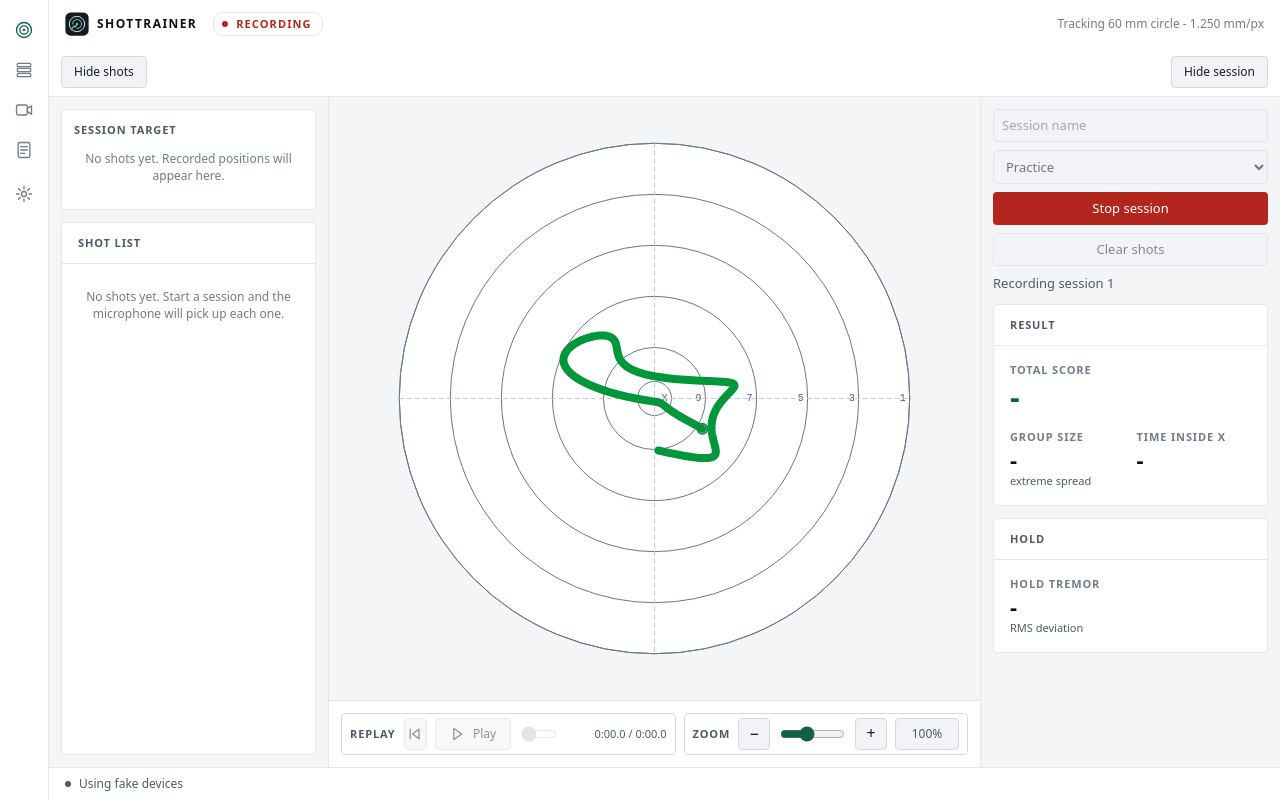
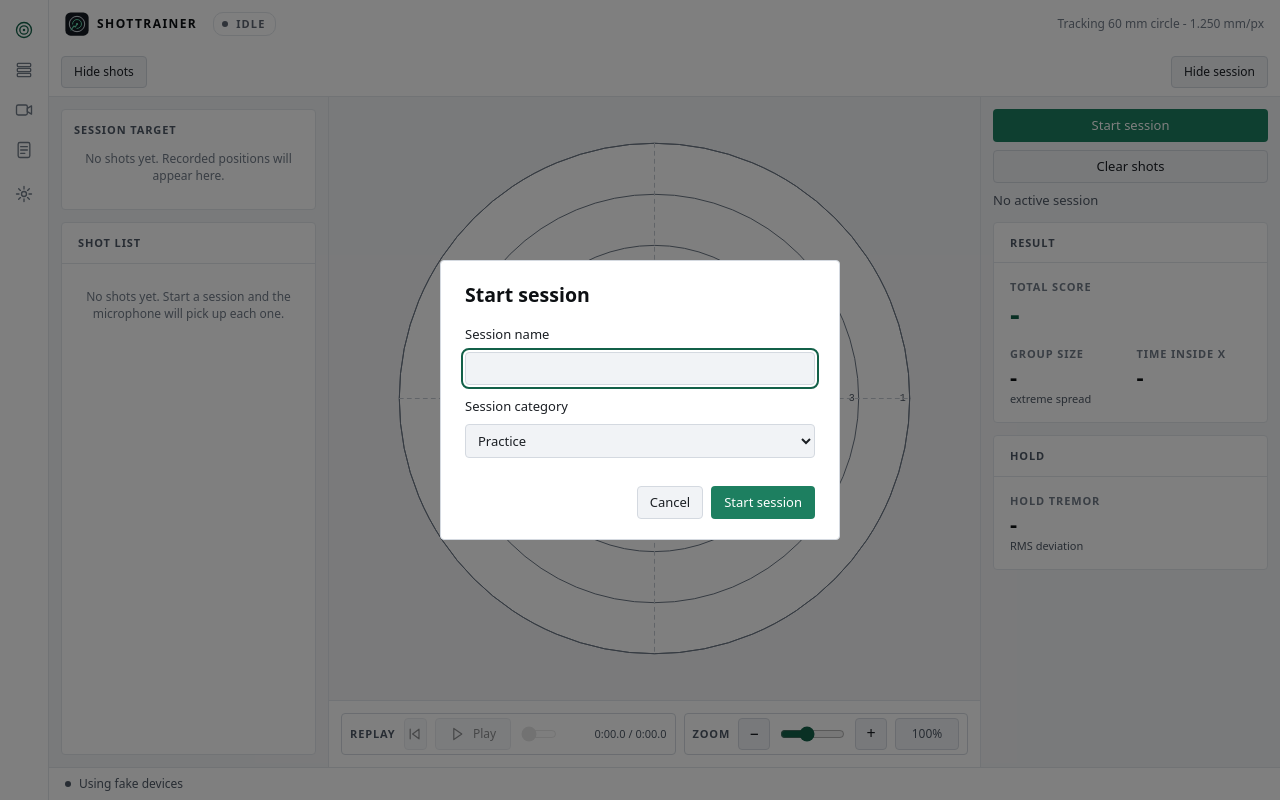
Before and after one commit to dsgnr/ShotTrainer, a Svelte app in the folder frontend/: page / in a window 1280 px wide. Both pictures are taken after a click on the button "Start session". Built offline with nearby package versions, Linux system fonts and the light colour scheme.

Commit message:
feat: ask for session details in a start dialog

```diff
--- a/frontend/src/components/SessionControls.svelte
+++ b/frontend/src/components/SessionControls.svelte
@@ -1,4 +1,5 @@
 <script lang="ts">
+  import { focusTrap } from "../lib/app/focus-trap";
   import type { CommandSender } from "../lib/app/commands";
   import { primaryLabel, secondaryDisabled } from "../lib/app/session-controls";
   import {
@@ -17,6 +18,7 @@
   let { session, summary, send }: Props = $props();
 
   let name = $state("");
+  let naming = $state(false);
   let category = $state<string>(DEFAULT_SESSION_CATEGORY);
 
   const recording = $derived(session.kind === "recording");
@@ -27,8 +29,14 @@
     if (recording) {
       void send({ type: "stopSession" });
     } else {
-      void send({ type: "startSession", name: name.trim(), category });
+      naming = true;
     }
+  }
+
+  function startSession(event: SubmitEvent): void {
+    event.preventDefault();
+    naming = false;
+    void send({ type: "startSession", name: name.trim(), category });
   }
 
   function onClear(): void {
@@ -37,25 +45,6 @@
 </script>
 
 <div class="session">
-  <label class="field">
-    <span class="visually-hidden">Session name</span>
-    <input
-      type="text"
-      placeholder="Session name"
-      bind:value={name}
-      disabled={locked}
-    />
-  </label>
-
-  <label class="field">
-    <span class="visually-hidden">Session category</span>
-    <select bind:value={category} disabled={locked} title="Tag this session as practice, sighters, or a match.">
-      {#each SESSION_CATEGORIES as value (value)}
-        <option {value}>{categoryLabel(value)}</option>
-      {/each}
-    </select>
-  </label>
-
   <button type="button" class="primary" data-variant={recording ? "stop" : ""} onclick={onPrimary}>
     {label}
   </button>
@@ -65,7 +54,93 @@
   <p class="summary">{summary || "Not recording"}</p>
 </div>
 
+{#if naming}
+  <!-- svelte-ignore a11y_no_noninteractive_element_interactions -->
+  <div
+    class="backdrop"
+    role="presentation"
+    onclick={() => naming = false}
+    onkeydown={(event) => {
+      event.stopPropagation();
+      if (event.key === "Escape") {
+        naming = false;
+      }
+    }}
+  >
+    <!-- svelte-ignore a11y_click_events_have_key_events -->
+    <div
+      class="dialog"
+      role="dialog"
+      aria-modal="true"
+      aria-labelledby="start-session-title"
+      tabindex="-1"
+      use:focusTrap
+      onclick={(event) => event.stopPropagation()}
+    >
+      <h2 id="start-session-title">Start session</h2>
+      <form onsubmit={startSession}>
+        <label class="field">
+          <span>Session name</span>
+          <input type="text" bind:value={name} />
+        </label>
+
+        <label class="field">
+          <span>Session category</span>
+          <select bind:value={category} title="Tag this session as practice, sighters, or a match.">
+            {#each SESSION_CATEGORIES as value (value)}
+              <option {value}>{categoryLabel(value)}</option>
+            {/each}
+          </select>
+        </label>
+        <div class="actions">
+          <button type="button" onclick={() => naming = false}>Cancel</button>
+          <button type="submit" class="primary">Start session</button>
+        </div>
+      </form>
+    </div>
+  </div>
+{/if}
+
 <style>
+  .backdrop {
+    position: fixed;
+    inset: 0;
+    display: grid;
+    place-items: center;
+    background: rgba(0, 0, 0, 0.5);
+    z-index: 10;
+  }
+
+  .dialog {
+    width: min(400px, 92vw);
+    padding: 20px 24px;
+    background: var(--panel);
+    border: 1px solid var(--border);
+    border-radius: var(--radius);
+  }
+
+  h2 {
+    margin: 0 0 16px;
+    color: var(--text-heading);
+  }
+
+  .dialog .field {
+    display: grid;
+    gap: 8px;
+  }
+
+  form {
+    display: grid;
+    gap: 12px;
+  }
+
+  .actions {
+    display: flex;
+    justify-content: flex-end;
+    gap: 8px;
+    margin-top: 16px;
+  }
+
   .session {
     display: flex;
     flex-direction: column;
```
Also changed, not shown: 2 other files (tests, documents, lock files or other folders).
